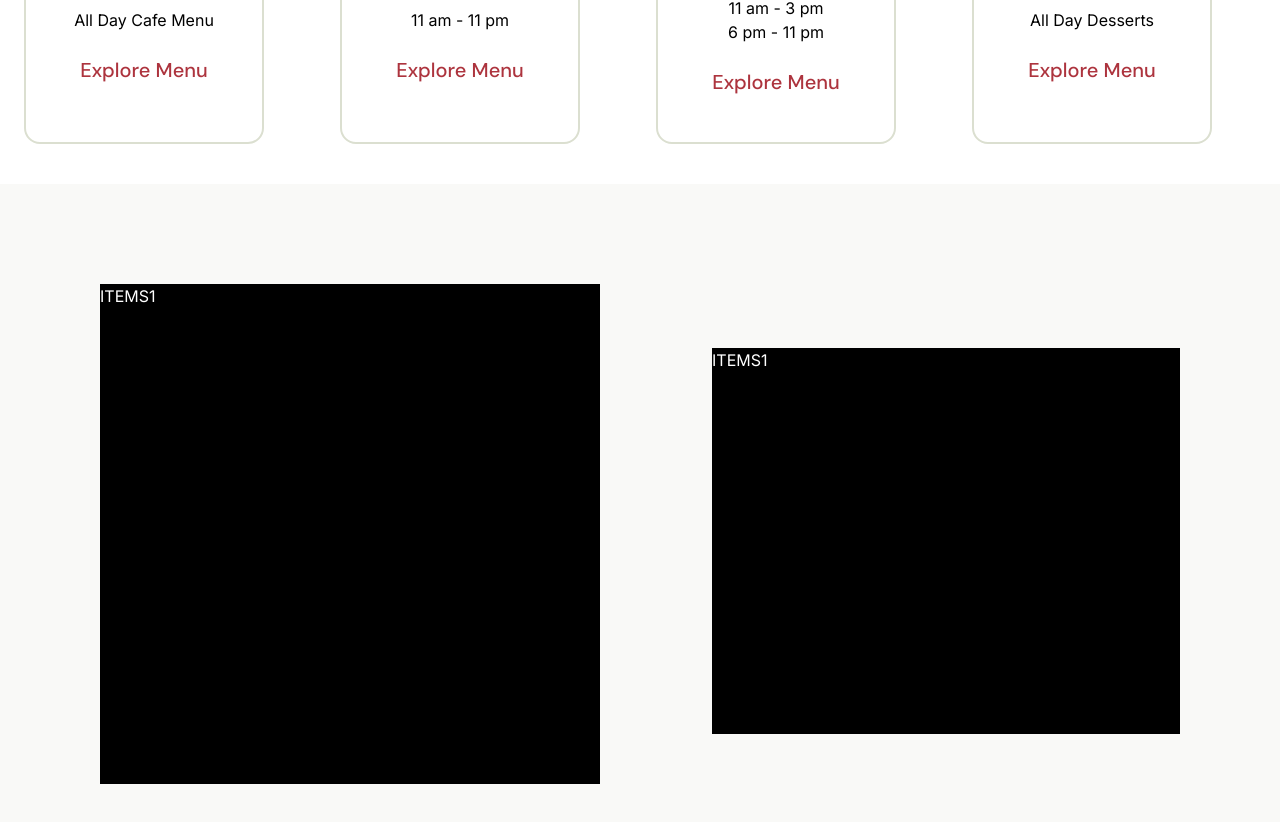
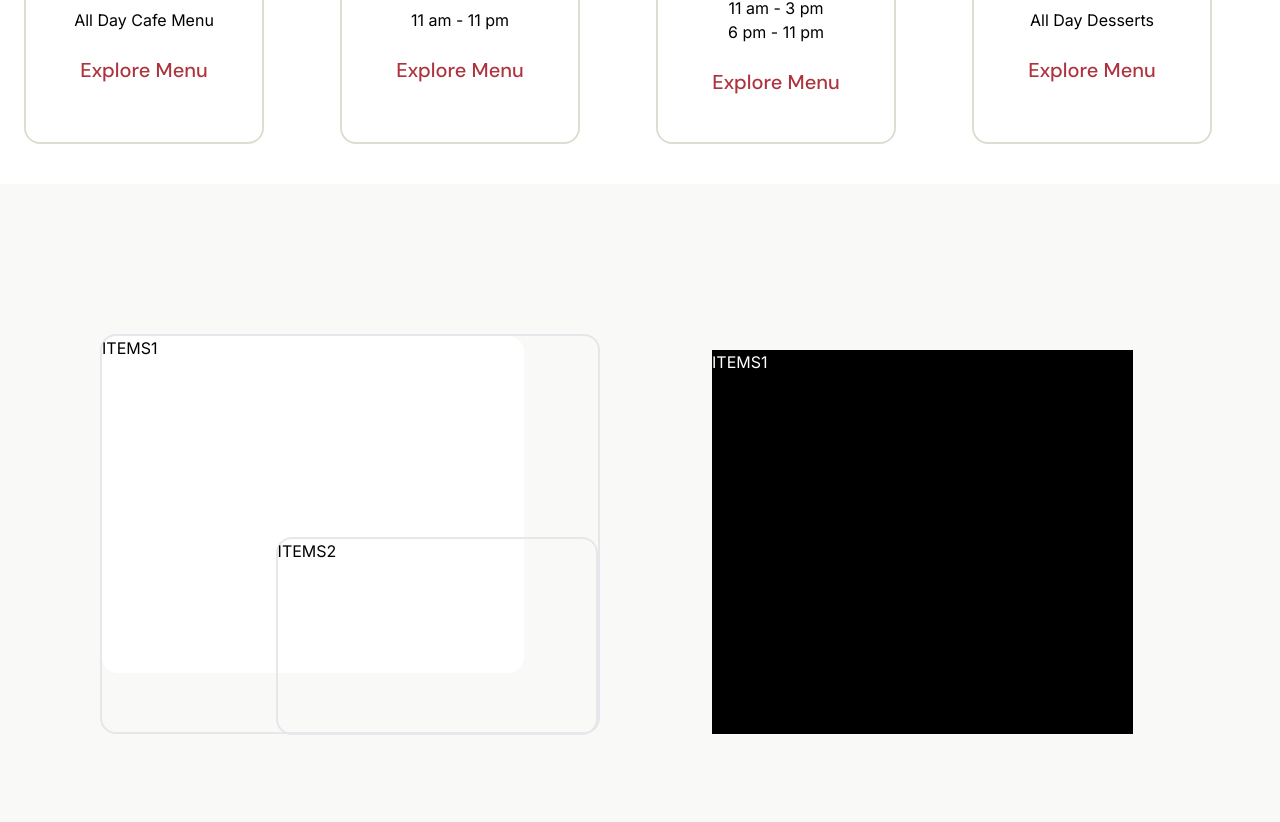
Before and after one commit to srinivas-pradhan/bistro-nord, a Next.js app: page / in a window 1280 px wide. Shown: the part 1342-2164 px from the top of the page. Built offline with nearby package versions, Linux system fonts and the light colour scheme.

Commit message:
Update MoreAboutUs.tsx

```diff
--- a/components/MoreAboutUs.tsx
+++ b/components/MoreAboutUs.tsx
@@ -8,36 +8,66 @@ const MoreAboutUs = () => {
             bg-dark-white
             text-black
             flex
+            flex-wrap
             items-center
             justify-center
         ">
             <ul className="
                 grid
                 grid-cols-1
-                md:grid-cols-2
+                lg:grid-cols-2
                 gap-20
-                p-12
+                m-12
             ">
                 <li className="
-                    h-[500px]
+                    h-3/4
                     w-full
-                    bg-black
-                    text-white
+                    text-black
 
                 ">
-                    <div className="">
-                        ITEMS1
+                    <div className="
+                        box
+                        border-2 #Remove this
+                        w-full
+                        h-[400px]
+                        align-top
+                        rounded-2xl
+                    ">
+                        <div className="
+                            w-[85%]
+                            h-[85%]
+                            bg-white
+                            border-black
+                            rounded-2xl
+                            mb-10
+                            mr-10
+                            -z-10
+                        ">
+                            ITEMS1
+                        </div>
+                        <div className="
+                            -mt-44
+                            ml-[35%]
+                            box
+                            border-2
+                            rounded-2xl
+                            h-[50%]
+                        ">
+                            ITEMS2
+                        </div>
                     </div>
                 </li>
                 <li className="
-                    h-[450px]
+                    h-[400px]
                     w-[500px]
-                    pt-16
+                    pt-4
                     pl-8
                 ">
                     <div className="
+                        hidden
+                        lg:flex
                         h-[100%]
-                        w-full
+                        w-[90%]
                         bg-black
                         text-white
                     ">
```
